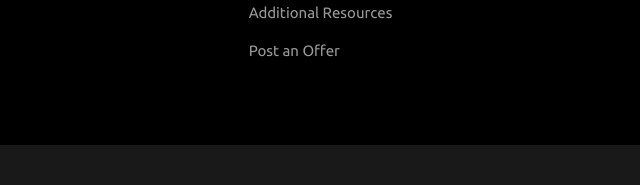
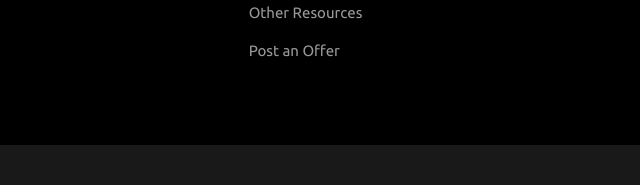
Before and after one commit to Hack-for-Humanity-2022/BroncoShare, a website: page about.html in a window 1280 px wide. Shown: the part 2490-2675 px from the top of the page, 323-963 px from the left. Drawn offline with Linux system fonts and the light colour scheme; files whose address does not match are found by name.

Commit message:
menu change

```diff
--- a/about.html
+++ b/about.html
@@ -56,7 +56,7 @@
               <a href="#" data-toggle="dropdown" class="dropdown-toggle">Additional Resources</a>
               <ul class="dropdown-menu">
                 <li><a href="about.html">About Us</a></li>
-                <li><a href="other-resources.html">Other Organizations</a></li>
+                <li><a href="other-resources.html">Other Resources</a></li>
                 <li><a href="food-insecurity.html">About Food Insecurity</a></li>
               </ul>
             </li>
@@ -220,7 +220,7 @@
                 <li><a href="index.html">Home</a></li>
                 <li><a href="offers.html">Offers</a></li>
                 <li><a href="calendar.html">Calendar</a></li>
-                <li><a href="other-resources.html">Additional Resources</a></li>
+                <li><a href="other-resources.html">Other Resources</a></li>
                 <li><a href="new-offer.html">Post an Offer</a></li>
               </ul>
             </div>
```
Also changed, not shown: calendar.html (+1 -1 lines), food-insecurity.html (+1 -1 lines), index.html (+1 -1 lines), new-offer.html (+2 -2 lines), offers.html (+1 -1 lines).
